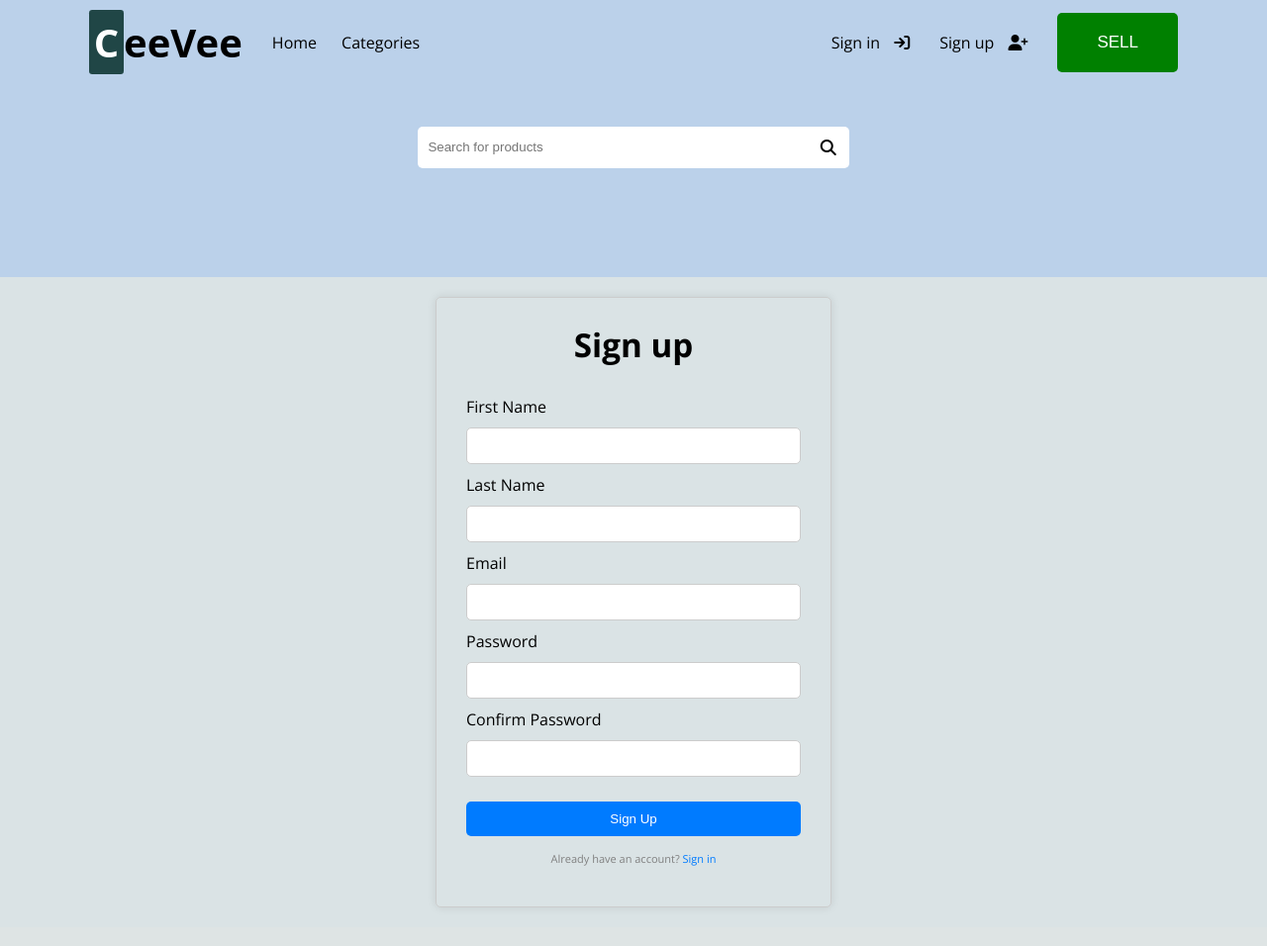
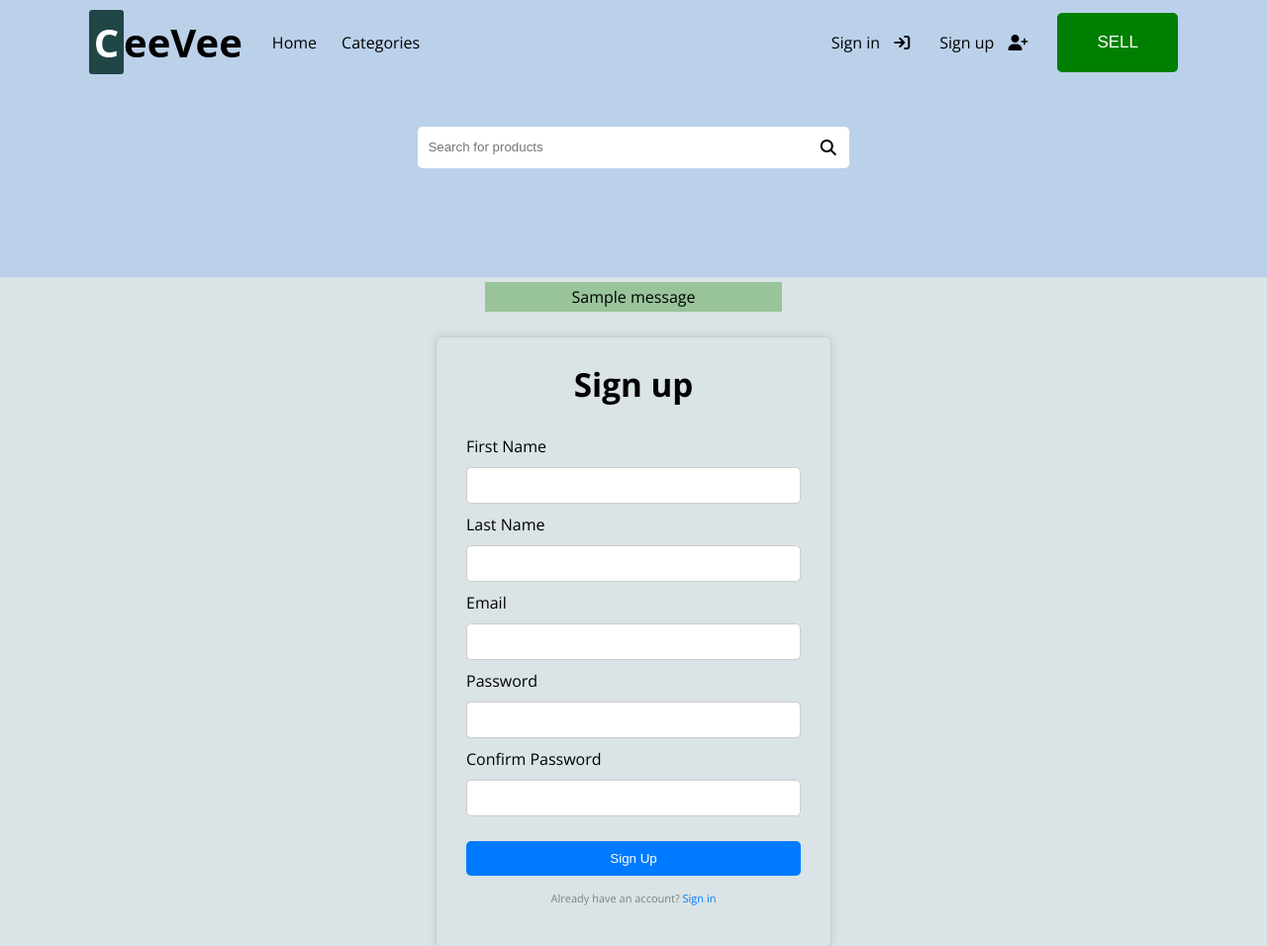
Before and after one commit to gbabohernest/CeeVee_Online, a Flask app: page /signup in a window 1280 px wide. Shown: the top 956 px of the page at 99% size. Before the commit the page ends 918 px from the top, so only its background shows below. Run offline with Flask 3, Linux system fonts and the light colour scheme; one stand-in notice (Sample message) is shown.

Commit message:
add logic for displaying flash message in the template

```diff
--- a/templates/base.html
+++ b/templates/base.html
@@ -8,6 +8,14 @@
     {% else %}
     <title>CeeVee-Online</title>
     {% endif %}
+
+    <!-- bootstrap link -->
+    <!-- <link
+      href="https://cdn.jsdelivr.net/npm/bootstrap@5.0.2/dist/css/bootstrap.min.css"
+      rel="stylesheet"
+      integrity="sha384-EVSTQN3/azprG1Anm3QDgpJLIm9Nao0Yz1ztcQTwFspd3yD65VohhpuuCOmLASjC"
+      crossorigin="anonymous"
+    /> -->
 
     <!-- google fonts -->
     <link rel="preconnect" href="https://fonts.googleapis.com" />
@@ -81,6 +89,28 @@
       </div>
     </header>
     <!-- header ends -->
+
+    <!-- display flash message logic -->
+    {% with messages = get_flashed_messages(with_categories=true) %}
+        {% if messages %}
+          <!-- if there is message, loop through, category is the msg category -->
+            {% for category, message in messages %}
+                  <div class="alert alert-{{ category }}">
+                        <!-- display message-->
+                        {{ message }}
+                  </div>
+            {% endfor %}
+        {% endif %}
+    {% endwith %}
+    <!-- flash message logic ends -->
+
     {% block content %} {% endblock %}
+
+    <!-- bootstrap script -->
+    <!-- <script
+      src="https://cdn.jsdelivr.net/npm/bootstrap@5.0.2/dist/js/bootstrap.bundle.min.js"
+      integrity="sha384-MrcW6ZMFYlzcLA8Nl+NtUVF0sA7MsXsP1UyJoMp4YLEuNSfAP+JcXn/tWtIaxVXM"
+      crossorigin="anonymous"
+    ></script> -->
   </body>
 </html>
```
